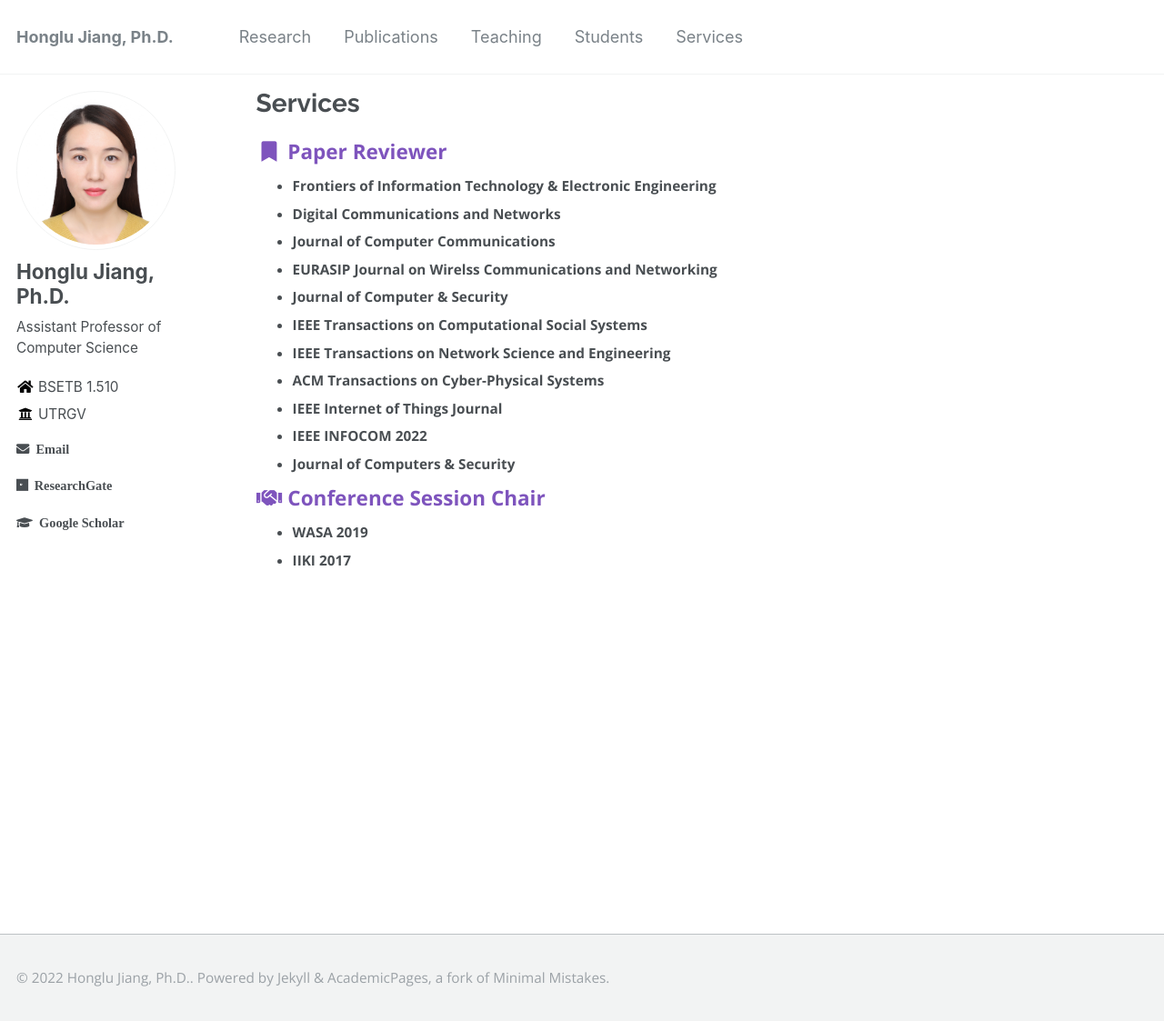
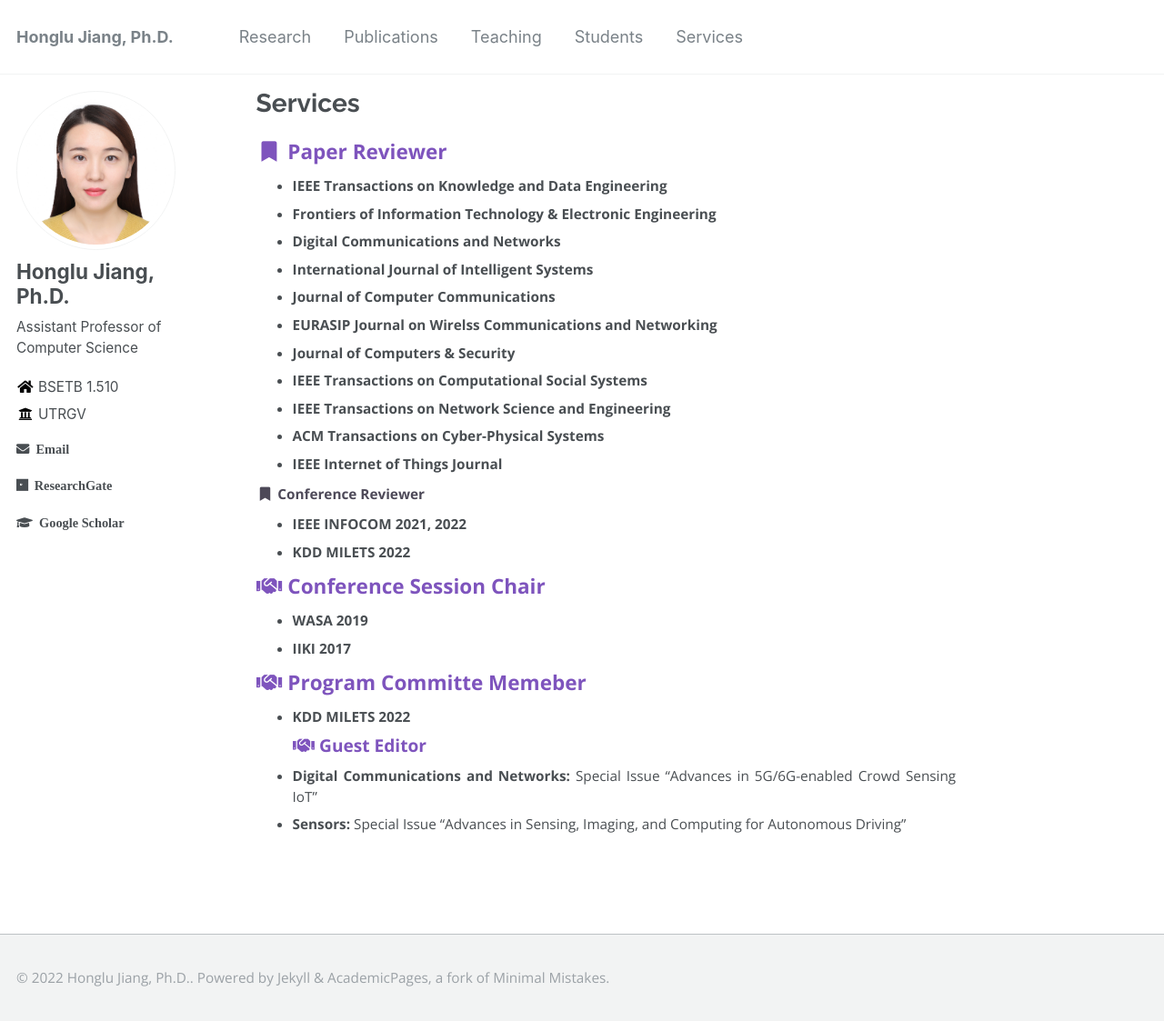
Before and after one commit to hljiang0720/hljiang.github.io, a Jekyll site: the page built from _pages/professional.md, in a window 1280 px wide and 1123 px high. Shown: the whole window at 91% size. Built offline with Jekyll 4.4.1, drawn with Linux system fonts in a browser that asks for light colours.

Commit message:
Update professional.md

```diff
--- a/_pages/professional.md
+++ b/_pages/professional.md
@@ -4,19 +4,35 @@ permalink: /professional/
 author_profile: true
 ---
 
+
+
 ### <i class="fa fa-fw fa-bookmark" aria-hidden="true"></i> Paper Reviewer
+  * **IEEE Transactions on Knowledge and Data Engineering**
   * **Frontiers of Information Technology & Electronic Engineering**
   * **Digital Communications and Networks**
+  * **International Journal of Intelligent Systems**
   * **Journal of Computer Communications**
   * **EURASIP Journal on Wirelss Communications and Networking**
-  * **Journal of Computer & Security**
+  * **Journal of Computers & Security**
   * **IEEE Transactions on Computational Social Systems**
   * **IEEE Transactions on Network Science and Engineering**
   * **ACM Transactions on Cyber-Physical Systems**
   * **IEEE Internet of Things Journal**
-  * **IEEE INFOCOM 2022**
-  * **Journal of Computers & Security**
+
+
+## <i class="fa fa-fw fa-bookmark" aria-hidden="true"></i> Conference Reviewer
+  * **IEEE INFOCOM 2021, 2022**
+  * **KDD MILETS 2022**
 
 ### <i class="fa fa-fw fa-handshake" aria-hidden="true"></i> Conference Session Chair
   * **WASA 2019**
   * **IIKI 2017**
+
+### <i class="fa fa-fw fa-handshake" aria-hidden="true"></i> Program Committe Memeber
+
+  * **KDD MILETS 2022**
+### <i class="fa fa-fw fa-handshake" aria-hidden="true"></i> Guest Editor
+
+
+  * **Digital Communications and Networks:** Special Issue "Advances in 5G/6G-enabled Crowd Sensing IoT"
+  * **Sensors:** Special Issue "Advances in Sensing, Imaging, and Computing for Autonomous Driving"
```
